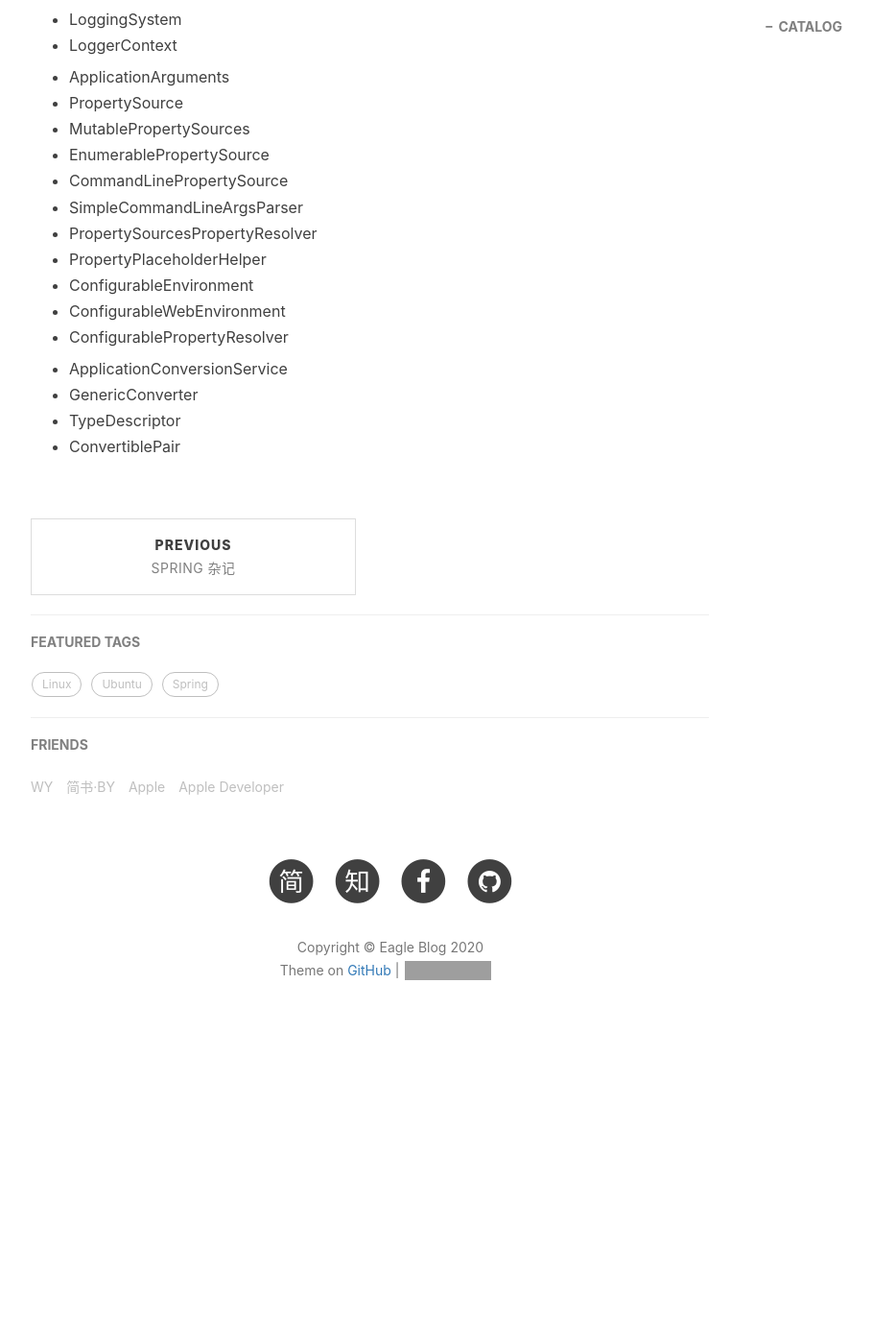
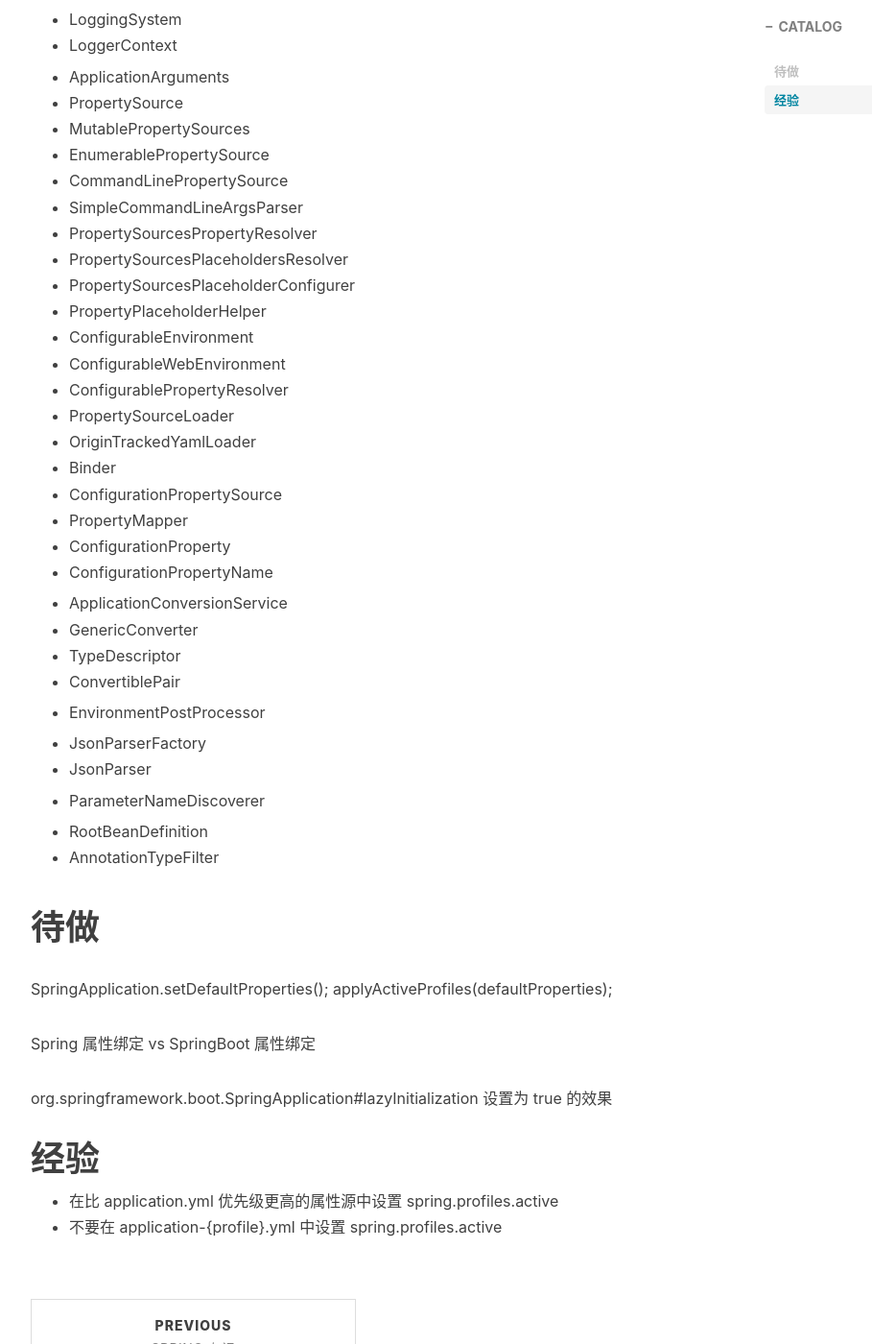
Before and after one commit to SolitaryEagle/SolitaryEagle.github.io, a Jekyll site: the page built from _posts/spring/2020-09-02-SpringBoot中的重要类.md, in a window 1280 px wide and 1400 px high, scrolled down 795 px. Shown: the whole window at 96% size, without its empty margins (233-1142 px from the left). Built offline with Jekyll 4.4.1, drawn with Linux system fonts in a browser that asks for light colours; nearby versions of some CDN libraries; comment, search, counter and statistics services are not loaded; before the commit the page ends 1910 px from its top, so only the background shows below that; grey boxes are pictures that could not be loaded.

```diff
--- a/_posts/spring/2020-09-02-SpringBoot中的重要类.md
+++ b/_posts/spring/2020-09-02-SpringBoot中的重要类.md
@@ -35,13 +35,51 @@ tags:       Spring
 * CommandLinePropertySource
 * SimpleCommandLineArgsParser
 * PropertySourcesPropertyResolver
+* PropertySourcesPlaceholdersResolver
+* PropertySourcesPlaceholderConfigurer
 * PropertyPlaceholderHelper
 * ConfigurableEnvironment
 * ConfigurableWebEnvironment
 * ConfigurablePropertyResolver
+* PropertySourceLoader
+* OriginTrackedYamlLoader
+* Binder
+* ConfigurationPropertySource
+* PropertyMapper
+* ConfigurationProperty
+* ConfigurationPropertyName
 
 
 * ApplicationConversionService
 * GenericConverter
 * TypeDescriptor
 * ConvertiblePair
+
+
+* EnvironmentPostProcessor
+
+
+* JsonParserFactory
+* JsonParser
+
+
+* ParameterNameDiscoverer
+
+
+* RootBeanDefinition
+* AnnotationTypeFilter
+
+# 待做
+
+SpringApplication.setDefaultProperties();
+applyActiveProfiles(defaultProperties);
+
+Spring 属性绑定 vs SpringBoot 属性绑定
+
+org.springframework.boot.SpringApplication#lazyInitialization 设置为 true 的效果
+
+
+# 经验
+
+* 在比 application.yml 优先级更高的属性源中设置 spring.profiles.active
+* 不要在 application-{profile}.yml 中设置 spring.profiles.active
```
Also changed, not shown: 1 other file.
